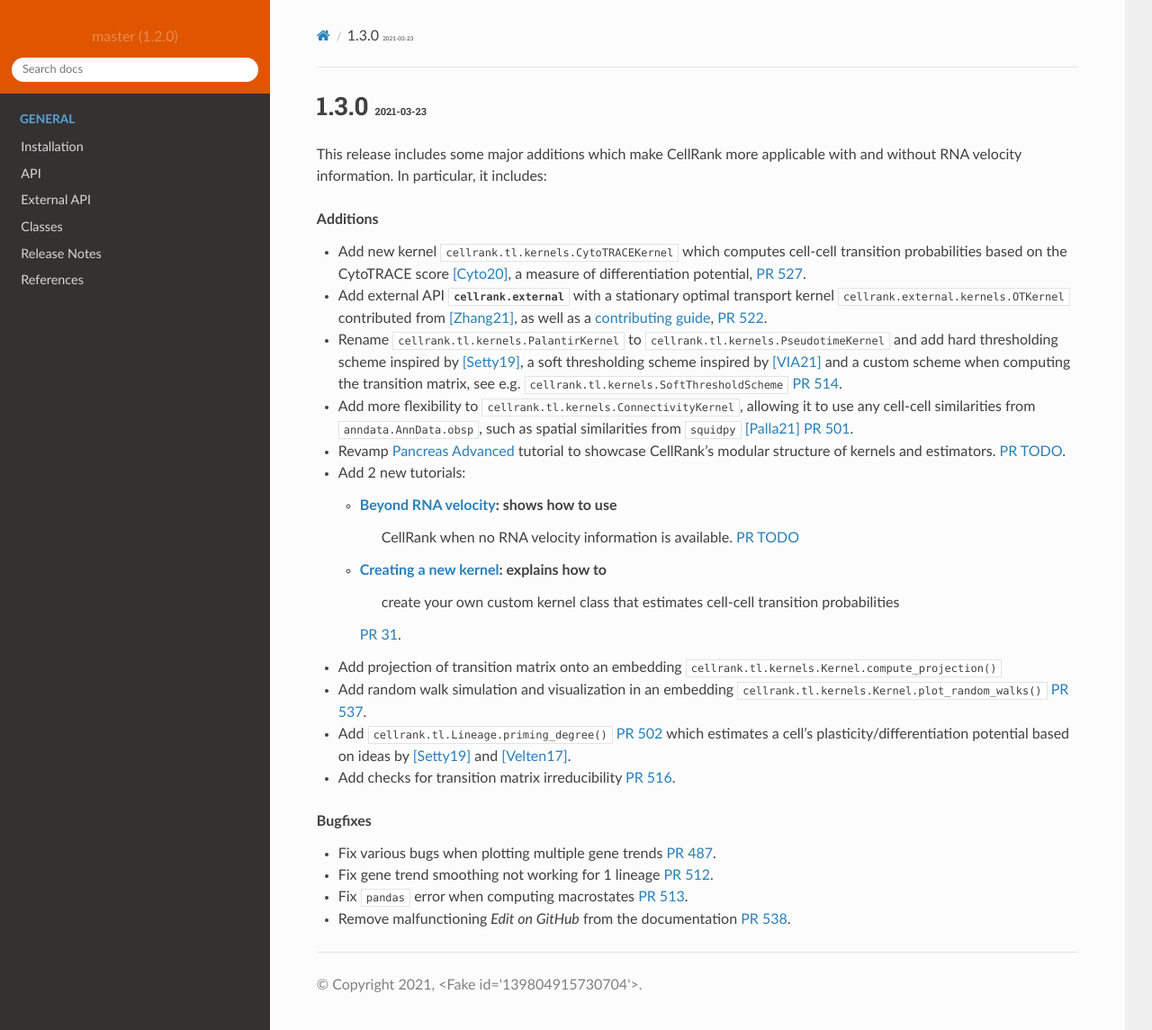
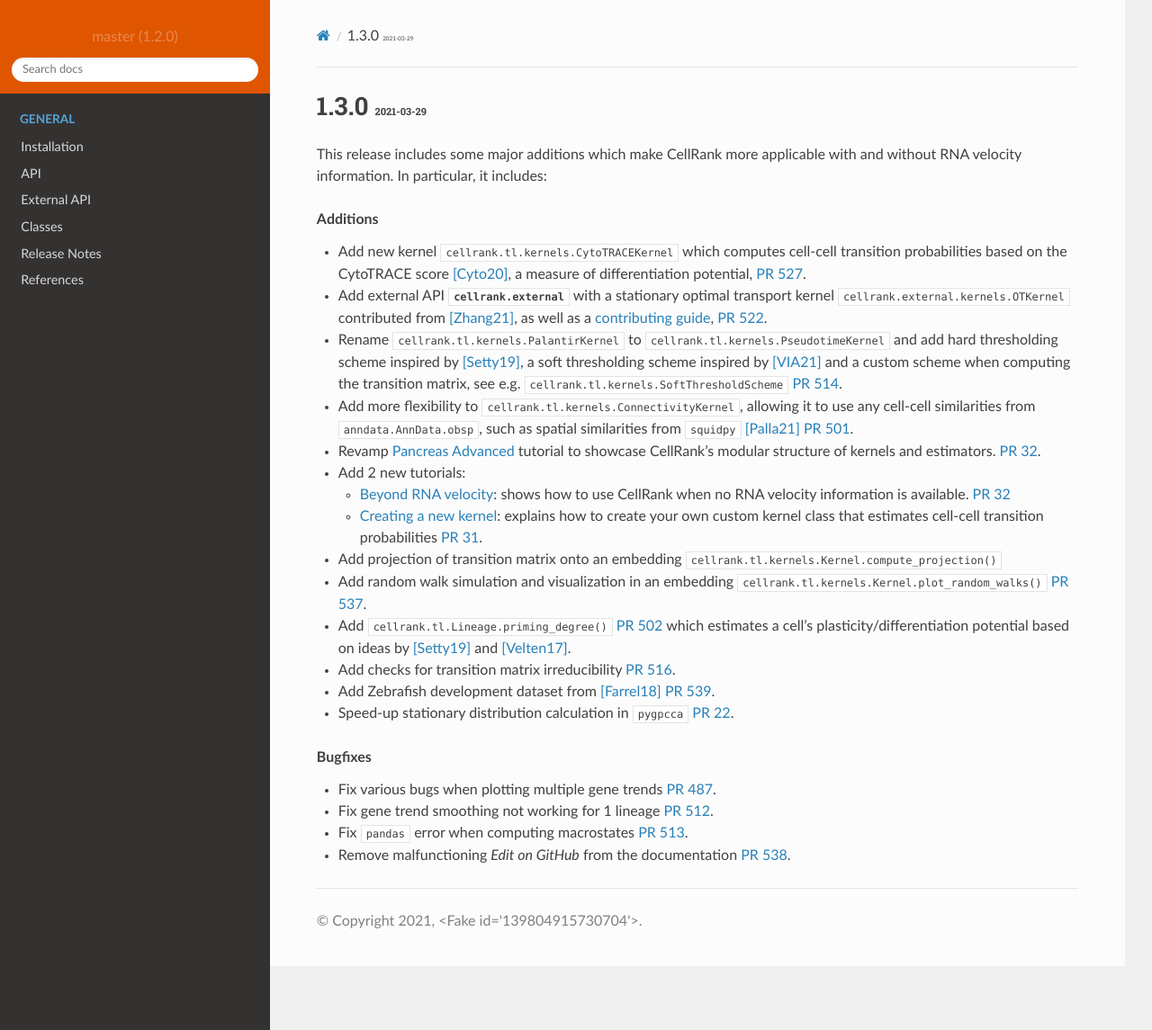
Before and after one commit to theislab/cellrank, a Sphinx documentation site: the page built from docs/source/latest_additions.rst, in a window 1280 px wide and 1145 px high. Shown: the whole window at 90% size. Built offline with Sphinx 7.4.7 and the Read the Docs theme 2.0.0, drawn with Linux system fonts in a browser that asks for light colours; pages that are not in the unit, such as notebooks, are missing from menus; the version number is read from the project's files by our own code.

Commit message:
Update release notes: move Zebrafish, add pygpcca

```diff
--- a/docs/source/latest_additions.rst
+++ b/docs/source/latest_additions.rst
@@ -1,6 +1,6 @@
 .. role:: small
 
-1.3.0 :small:`2021-03-23`
+1.3.0 :small:`2021-03-29`
 ~~~~~~~~~~~~~~~~~~~~~~~~~
 
 This release includes some major additions which make CellRank more applicable with and without RNA velocity
@@ -23,13 +23,15 @@
   from :attr:`anndata.AnnData.obsp`, such as spatial similarities from :mod:`squidpy` [Palla21]_
   `PR 501 <https://github.com/theislab/cellrank/pull/501>`_.
 - Revamp `Pancreas Advanced <https://cellrank.readthedocs.io/en/latest/pancreas_advanced.html>`_ tutorial
-  to showcase CellRank's modular structure of kernels and estimators. `PR TODO <TODO>`_.
+  to showcase CellRank's modular structure of kernels and estimators.
+  `PR 32 <https://github.com/theislab/cellrank_notebooks/pull/32>`_.
 - Add 2 new tutorials:
 
   - `Beyond RNA velocity <https://cellrank.readthedocs.io/en/latest/beyond_rna_velocity.html>`_: shows how to use
-     CellRank when no RNA velocity information is available. `PR TODO <TODO>`_
+    CellRank when no RNA velocity information is available.
+    `PR 32 <https://github.com/theislab/cellrank_notebooks/pull/32>`_
   - `Creating a new kernel <https://cellrank.readthedocs.io/en/latest/creating_new_kernel.html>`_: explains how to
-     create your own custom kernel class that estimates cell-cell transition probabilities
+    create your own custom kernel class that estimates cell-cell transition probabilities
     `PR 31 <https://github.com/theislab/cellrank_notebooks/pull/31>`_.
 
 - Add projection of transition matrix onto an embedding :meth:`cellrank.tl.kernels.Kernel.compute_projection`
@@ -38,6 +40,8 @@
 - Add :meth:`cellrank.tl.Lineage.priming_degree` `PR 502 <https://github.com/theislab/cellrank/pull/502>`_
   which estimates a cell's plasticity/differentiation potential based on ideas by [Setty19]_ and [Velten17]_.
 - Add checks for transition matrix irreducibility `PR 516 <https://github.com/theislab/cellrank/pull/516>`_.
+- Add Zebrafish development dataset from [Farrel18]_ `PR 539 <https://github.com/theislab/cellrank/pull/539>`_.
+- Speed-up stationary distribution calculation in :mod:`pygpcca` `PR 22 <https://github.com/msmdev/pyGPCCA/pull/22>`_.
 
 .. rubric:: Bugfixes
 
--- a/docs/source/release_notes.rst
+++ b/docs/source/release_notes.rst
@@ -23,7 +23,6 @@
   `PR 459 <https://github.com/theislab/cellrank/pull/459>`_.
 - Allow legends not to be plotted by passing ``legend_loc="none"``, as done in `scVelo <https://scvelo.org>`_
   `PR 470 <https://github.com/theislab/cellrank/pull/470>`_.
-- Add Zebrafish development dataset from [Farrel18]_ `PR 539 <https://github.com/theislab/cellrank/pull/539>`_.
 
 .. rubric:: Bugfixes
 
```
